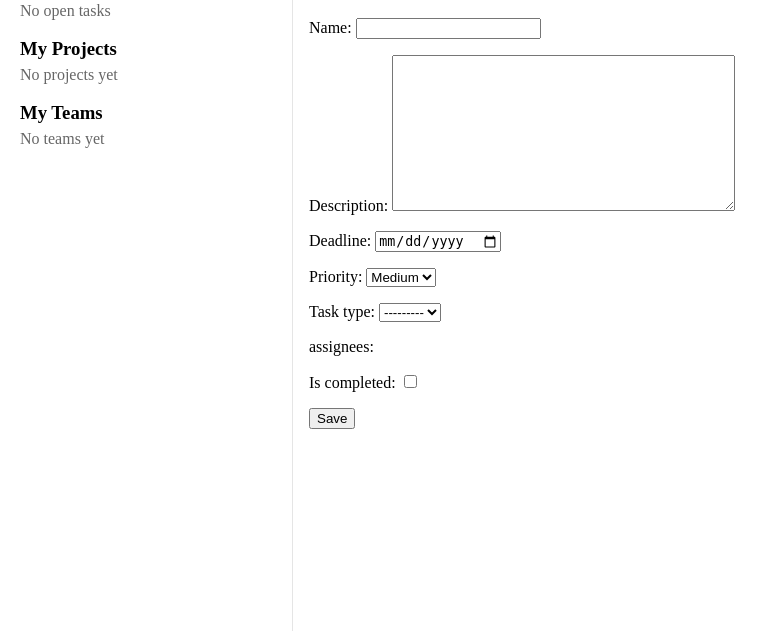
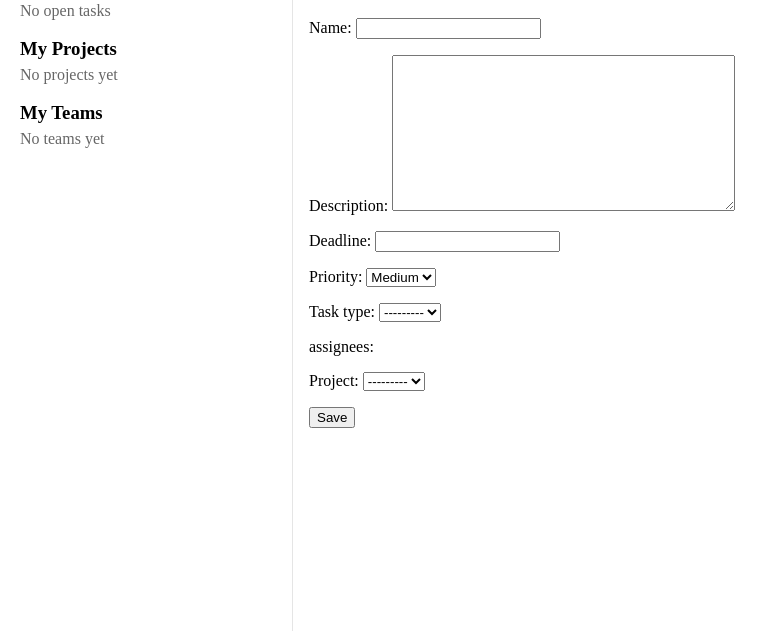
Before and after one commit to Artcrafterrra/task-manager, a Django app: page /tasks/create/ in a window 1280 px wide. Shown: the part 125-756 px from the top of the page, without its empty margins (0-778 px from the left). Run offline with Django 5.2, Linux system fonts and the light colour scheme; the visitor is signed in with stand-in values (Sample User, id 1); data comes from the database, SQL or seed files in the repository; data that the repository does not hold is empty.

Commit message:
Add project and team-specific task management: views, forms, templates, sidebar integration, and routing updates.

```diff
--- a/it_tasks/urls.py
+++ b/it_tasks/urls.py
@@ -1,6 +1,8 @@
 from django.contrib import admin
 from django.urls import path, include
 from django.contrib.auth import views
+from django.conf.urls.static import static
+from django.conf import settings
 
 from tracker.views import SignUpView
 
@@ -11,5 +13,4 @@
     path("accounts/logout/", views.LogoutView.as_view(), name="logout"),
     path("accounts/signup/", SignUpView.as_view(), name="signup"),
     path("accounts/", include("allauth.urls")),
-    path("", include("tracker.urls", namespace="tracker")),
-]
+] + static(settings.STATIC_URL, document_root=settings.STATIC_ROOT)
--- a/templates/includes/sidebar.html
+++ b/templates/includes/sidebar.html
@@ -31,7 +31,10 @@
       <ul style="list-style:none; padding:0; margin:0;">
         {% for p in sb_projects %}
           <li style="margin:6px 0;">
-            {{ p.name }}
+            <a href="{% url 'tracker:project-tasks' p.pk %}">{{ p.name }}</a>
+            <small style="margin-left:8px;">
+              <a href="{% url 'tracker:task-create-in-project' p.pk %}">Create</a>
+            </small>
           </li>
         {% endfor %}
       </ul>
@@ -48,7 +51,12 @@
     {% if sb_teams %}
       <ul style="list-style:none; padding:0; margin:0;">
         {% for tm in sb_teams %}
-          <li style="margin:6px 0;">{{ tm.name }}</li>
+          <li style="margin:6px 0;">
+            <a href="{% url 'tracker:team-tasks' tm.pk %}">{{ tm.name }}</a>
+            <small style="margin-left:6px; color:#666;">
+              <a href="{% url 'tracker:team-projects' tm.pk %}">Projects</a>
+            </small>
+          </li>
         {% endfor %}
       </ul>
       <div style="margin-top:8px;">
--- a/templates/tracker/project_list.html
+++ b/templates/tracker/project_list.html
@@ -1,11 +1,13 @@
-{# tracker/templates/tracker/project_list.html #}
 {% extends "base.html" %}
 {% block title %}My progects{% endblock %}
 {% block content %}
   <h1>My progects</h1>
   <ul>
     {% for p in projects %}
-      <li>{{ p.name }} — {{ p.team.name }}</li>
+      <li>
+        <a href="{% url 'tracker:project-tasks' p.pk %}">{{ p.name }}</a> — {{ p.team.name }}
+        <a href="{% url 'tracker:task-create-in-project' p.pk %}" style="margin-left:8px;">Create task</a>
+      </li>
     {% empty %}
       <li>No progect</li>
     {% endfor %}
--- a/tracker/forms.py
+++ b/tracker/forms.py
@@ -2,7 +2,7 @@
 from django.contrib.auth import get_user_model
 from django.contrib.auth.forms import UserCreationForm
 
-from tracker.models import Task, TaskType, Position
+from tracker.models import Task, Project, TaskType, Position
 
 User = get_user_model()
 
@@ -25,19 +25,20 @@
             "priority",
             "task_type",
             "assignees",
-            "is_completed",
+            "project",
         ]
-        widgets = {
-            "deadline": forms.DateInput(attrs={"type": "date"}),
-        }
 
     def __init__(self, *args, **kwargs):
+        self.user = kwargs.pop("user", None)
         super().__init__(*args, **kwargs)
-        self.fields["assignees"].queryset = (
-            User.objects.filter(is_superuser=False, is_active=True)
-            .select_related("position")
-            .order_by("first_name", "last_name", "username")
-        )
+        if "project" in self.fields:
+            if self.user and getattr(self.user, "is_authenticated", False):
+                self.fields["project"].queryset = (
+                    Project.objects.filter(team__members=self.user)
+                    .order_by("name")
+                    .distinct()
+                )
+            self.fields["project"].label = "Project"
 
 
 class TaskTypeForm(forms.ModelForm):
--- a/tracker/urls.py
+++ b/tracker/urls.py
@@ -8,7 +8,10 @@
     TaskTypeListView,
     TaskTypeCreateView,
     MyProjectListView,
-    MyTeamListView
+    MyTeamListView,
+    TeamProjectListView,
+    TeamTaskListView,
+    ProjectTaskListView,
 )
 
 app_name = "tracker"
@@ -22,5 +25,9 @@
     path("types/", TaskTypeListView.as_view(), name="tasktype-list"),
     path("types/create/", TaskTypeCreateView.as_view(), name="tasktype-create"),
     path("projects/", MyProjectListView.as_view(), name="project-list"),
+    path("projects/<int:pk>/tasks/", ProjectTaskListView.as_view(), name="project-tasks"),
+    path("projects/<int:project_pk>/tasks/create/", TaskCreateView.as_view(), name="task-create-in-project"),
     path("teams/", MyTeamListView.as_view(), name="team-list"),
+    path("teams/<int:pk>/projects/", TeamProjectListView.as_view(), name="team-projects"),
+    path("teams/<int:pk>/tasks/", TeamTaskListView.as_view(), name="team-tasks"),
 ]
--- a/tracker/views.py
+++ b/tracker/views.py
@@ -44,8 +44,36 @@
     form_class = TaskForm
     success_url = reverse_lazy("tracker:task-list")
 
+    def get_form_kwargs(self):
+        kwargs = super().get_form_kwargs()
+        kwargs["user"] = self.request.user
+        return kwargs
+
+    def get_initial(self):
+        initial = super().get_initial()
+        project_pk = self.kwargs.get("project_pk")
+        if project_pk:
+            project = get_object_or_404(
+                Project.objects.filter(team__members=self.request.user).distinct(),
+                pk=project_pk,
+            )
+            initial["project"] = project
+        return initial
+
     def form_valid(self, form):
         form.instance.creator = self.request.user
+        project = form.cleaned_data.get("project")
+        # Перевірка наявності проекту
+        if project is None:
+            form.add_error("project", "Please select a project.")
+            return self.form_invalid(form)
+        # Перевірка доступу до обраного проекту
+        if not Project.objects.filter(pk=project.pk, team__members=self.request.user).exists():
+            form.add_error("project", "You don't have access to this project.")
+            return self.form_invalid(form)
+        # Якщо у Task є поле team — встановити його автоматично з проекту
+        if hasattr(form.instance, "team") and form.instance.team_id is None:
+            form.instance.team = project.team
         return super().form_valid(form)
 
 
@@ -113,3 +141,75 @@
     context_object_name = "teams"
     def get_queryset(self):
         return Team.objects.filter(members=self.request.user).order_by("name")
+
+class TeamProjectListView(LoginRequiredMixin, UserPassesTestMixin, generic.ListView):
+    model = Project
+    template_name = "tracker/project_list.html"
+    context_object_name = "projects"
+
+    def test_func(self):
+        team = get_object_or_404(Team, pk=self.kwargs["pk"])
+        return team.members.filter(pk=self.request.user.pk).exists()
+
+    def handle_no_permission(self):
+        # Поведінка за замовчуванням: або редірект на логін, або 403 якщо залогінений
+        return super().handle_no_permission()
+
+    def get_queryset(self):
+        return (
+            Project.objects.filter(team_id=self.kwargs["pk"])
+            .order_by("name")
+            .distinct()
+        )
+
+class TeamTaskListView(LoginRequiredMixin, UserPassesTestMixin, generic.ListView):
+    model = Task
+    template_name = "tracker/task_list.html"
+    context_object_name = "tasks"
+    paginate_by = 20
+
+    def test_func(self):
+        team = get_object_or_404(Team, pk=self.kwargs["pk"])
+        return team.members.filter(pk=self.request.user.pk).exists()
+
+    def handle_no_permission(self):
+        return super().handle_no_permission()
+
+    def get_queryset(self):
+        return (
+            Task.objects.select_related("task_type", "creator")
+            .prefetch_related("assignees")
+            .filter(project__team_id=self.kwargs["pk"])
+            .order_by("-created_at")
+        )
+
+    def get_context_data(self, **kwargs):
+        ctx = super().get_context_data(**kwargs)
+        ctx["team"] = get_object_or_404(Team, pk=self.kwargs["pk"])
+        return ctx
+
+class ProjectTaskListView(LoginRequiredMixin, UserPassesTestMixin, generic.ListView):
+    model = Task
+    template_name = "tracker/task_list.html"
+    context_object_name = "tasks"
+    paginate_by = 20
+
+    def test_func(self):
+        project = get_object_or_404(Project, pk=self.kwargs["pk"])
+        return project.team.members.filter(pk=self.request.user.pk).exists()
+
+    def handle_no_permission(self):
+        return super().handle_no_permission()
+
+    def get_queryset(self):
+        return (
+            Task.objects.select_related("task_type", "creator")
+            .prefetch_related("assignees")
+            .filter(project_id=self.kwargs["pk"])
+            .order_by("-created_at")
+        )
+
+    def get_context_data(self, **kwargs):
+        ctx = super().get_context_data(**kwargs)
+        ctx["project"] = get_object_or_404(Project, pk=self.kwargs["pk"])
+        return ctx
```
